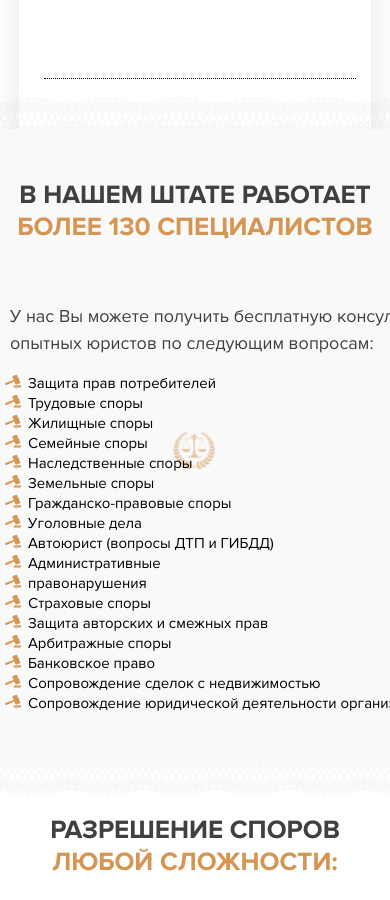
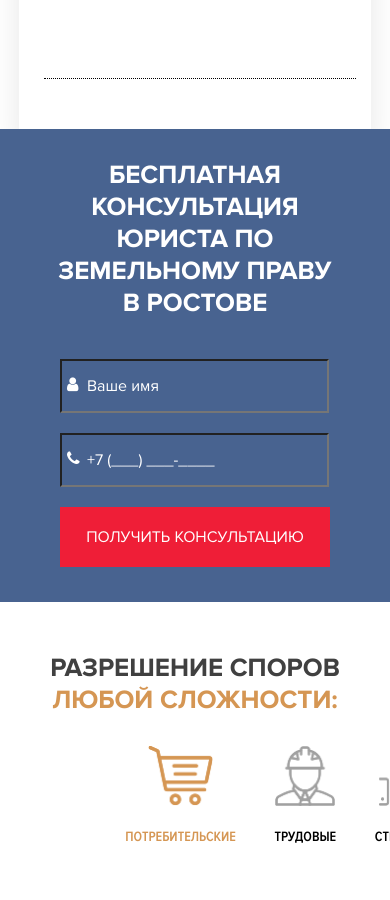
Before and after one commit to Sibi7/Legal-Aid-Center, a website: page index.html in a window 390 px wide. Shown: the part 2401-3301 px from the top of the page. Drawn offline with Linux system fonts and the light colour scheme; some packages are replaced by stand-ins of ours; files that its build step writes are made by us from their sources.

Commit message:
add responsive for headquarters

```diff
--- a/app/js/script.js
+++ b/app/js/script.js
@@ -97,7 +97,7 @@ $(document).ready(function () {
 //   input mask
 
     jQuery(function($){
-        $("#phone").mask("+7 (999) 999-9999");
+        $(".phone").mask("+7 (999) 999-9999");
     });
 
 //   end mask
--- a/app/sass/content/_our-headquarters.scss
+++ b/app/sass/content/_our-headquarters.scss
@@ -1,4 +1,62 @@
+.for-m-version {
+  display: none;
+  position: relative;
+  background-color: #486390;
+  float: left;
+  color: #fff;
+  width: 100%;
+  h2 {
+    margin: 30px 10%;
+    color: #fff;
+  }
+  form {
+    position: relative;
+    width: 270px;
+    margin: 0 auto;
+  }
+  .block {
+    position: relative;
+    width: 100%;
+    padding: 10px 0;
+  }
+  input {
+    color: #fff;
+    padding: 0;
+    padding-left: 25px;
+    height: 50px;
+    background-color: #486390;
+    width: 240px;
+    &::placeholder {
+      color: #fff;
+      opacity: 1;
+    }
+    &:focus {
+      background-color: #6d82a6;
+    }
+  }
+  button {
+    display: block;
+    margin: 10px 0 35px 0;
+    padding: 20px;
+    width: 100%;
+    background-color: #ef1e37;
+    border: none;
+    color: #fff;
+  }
+  span {
+    display: block;
+    position: absolute;
+    top: 35%;
+    left: 7px;
+  }
+  @include breakpoint(max-width 996px) {
+    display: block;
+  }
+}
 .our-headquarters{
+  @include breakpoint(max-width 996px) {
+    display: none;
+  }
   display: block;
   position: relative;
   float: left;
--- a/index.html
+++ b/index.html
@@ -168,8 +168,27 @@
 <!-- end about-us.html-->
 
 <!-- start our-headquarters.html-->
+<!--for middle and mobile version-->
+<div class="for-m-version">
+    <div class="container">
+        <h2>Бесплатная консультация юриста по земельному праву в Ростове</h2>
+        <form action="">
+            <div class="block">
+                <span class="icon-1"><i class="fa fa-user" aria-hidden="true"></i></span>
+                <input type="text" placeholder="Ваше имя" required>
+            </div>
+            <div class="block">
+                <span class="icon-2"><i class="fa fa-phone" aria-hidden="true"></i></span>
+                <input class="phone" type="tel" placeholder="+7 (___) ___-____" required>
+            </div>
+            <button>ПОЛУЧИТЬ КОНСУЛЬТАЦИЮ</button>
+        </form>
+    </div>
+</div>
+<!--end 'for middle and mobile version'-->
 <section class="our-headquarters">
     <div class="container">
+        <div class="wrap">
             <h2>В НАШЕМ ШТАТЕ РАБОТАЕТ <span>более 130 СПЕЦИАЛИСТОВ</span></h2>
             <div class="our-headquarters__content">
                 <div class="our-headquarters__content__text">
@@ -203,10 +222,11 @@
                         ФЗ «О бесплатной юридической консультации в Российской Федерации
                     </div>
                     <span class="icon-1"><i class="fa fa-user" aria-hidden="true"></i></span> <input type="text" placeholder="Ваше имя" required>
-                <span class="icon-2"><i class="fa fa-phone" aria-hidden="true"></i></span><input id="phone" type="tel" placeholder="+7 (___) ___-____" required>
+                    <span class="icon-2"><i class="fa fa-phone" aria-hidden="true"></i></span><input class="phone" type="tel" placeholder="+7 (___) ___-____" required>
                     <span class="icon-3"><i class="fa fa-pencil" aria-hidden="true"></i></span><textarea name="problem" id="" cols="30" rows="10" placeholder="Опишите Вашу проблему" required></textarea>
                     <button>ПОЛУЧИТЬ ПОМОЩЬ</button>
                 </form>
+            </div>
         </div>
     </div>
 </section>
```
Also changed, not shown: app/html/our-headquarters.html (+21 -1 lines), css/styles.min.css, js/script.min.js. Lines whose indentation alone changed are shown as unchanged.
